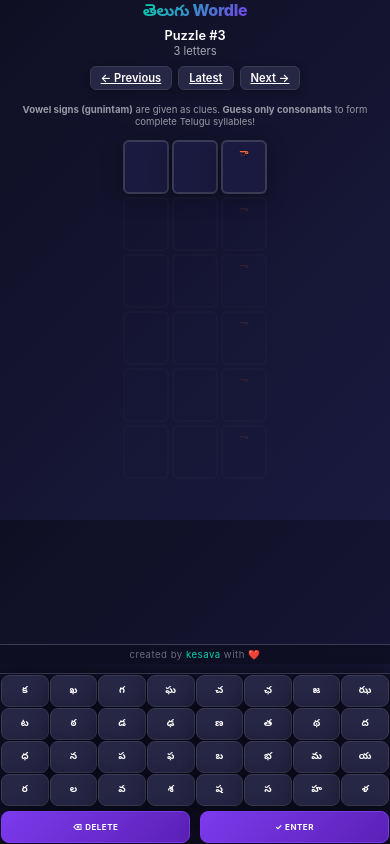
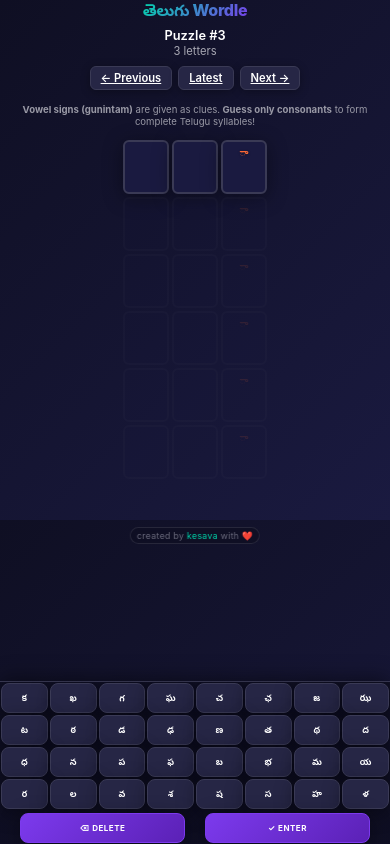
Before and after one commit to kesava/telugu-wordle, a website: page 4.html in a window 390 px wide. Drawn offline with nearby package versions, Linux system fonts and the light colour scheme.

Commit message:
added footer

```diff
--- a/4.html
+++ b/4.html
@@ -527,7 +527,7 @@
       }
 
       /* Mobile-first responsive adjustments */
-      /* iPhone CSS Grid Fix - Forces exact 8-column layout */
+      /* AGGRESSIVE KEYBOARD FIX - iPhone wrapping solution */
       @media (max-width: 400px) {
         .tw-app {
           padding: env(safe-area-inset-top, 4px) 1px 0 !important;
@@ -564,47 +564,65 @@
         .tw-row {
           gap: 3px;
         }
+
+        /* KEYBOARD - Complete Override */
         .tw-keyboard {
-          padding: 1px !important;
-          gap: 1px !important;
-          padding-bottom: calc(1px + env(safe-area-inset-bottom, 0)) !important;
+          padding: 0px !important;
+          gap: 0px !important;
+          padding-bottom: calc(0px + env(safe-area-inset-bottom, 0)) !important;
           width: 100% !important;
-          max-width: 100% !important;
+          max-width: 100vw !important;
+          left: 0 !important;
+          transform: none !important;
+          box-sizing: border-box !important;
         }
+
         .tw-keyboard-row {
-          display: grid !important;
-          grid-template-columns: repeat(8, 1fr) !important;
-          gap: 1px !important;
+          display: flex !important;
+          flex-direction: row !important;
+          flex-wrap: nowrap !important;
+          justify-content: space-between !important;
+          align-items: center !important;
+          gap: 0px !important;
           width: 100% !important;
           margin: 0 !important;
-          padding: 0 !important;
+          padding: 1px !important;
+          box-sizing: border-box !important;
         }
+
         .tw-key {
-          width: 100% !important;
-          min-width: unset !important;
-          max-width: 100% !important;
-          height: 32px !important;
-          font-size: 0.6rem !important;
+          width: calc((100vw - 16px) / 8) !important;
+          min-width: calc((100vw - 16px) / 8) !important;
+          max-width: calc((100vw - 16px) / 8) !important;
+          height: 30px !important;
+          font-size: 0.55rem !important;
           padding: 0 !important;
           margin: 0 !important;
-          border-width: 1px !important;
+          border-width: 0.5px !important;
           box-sizing: border-box !important;
+          flex: none !important;
         }
+
         .tw-key.group-end {
           margin-right: 0px !important;
+          margin-left: 0px !important;
         }
+
         .tw-keyboard-controls {
-          display: grid !important;
-          grid-template-columns: 1fr 1fr !important;
-          gap: 10px !important;
-          margin-top: 4px !important;
+          display: flex !important;
+          flex-direction: row !important;
+          justify-content: center !important;
+          gap: 20px !important;
+          margin-top: 2px !important;
+          padding: 1px !important;
         }
+
         .tw-key.special {
-          width: 100% !important;
-          min-width: unset !important;
-          max-width: 100% !important;
+          width: calc((100vw - 60px) / 2) !important;
+          min-width: calc((100vw - 60px) / 2) !important;
+          max-width: calc((100vw - 60px) / 2) !important;
           font-size: 0.5rem !important;
-          height: 32px !important;
+          height: 30px !important;
         }
       }
 
@@ -932,20 +950,23 @@
       /* Footer styling */
       .tw-footer {
         position: fixed;
-        bottom: 200px; /* Position above keyboard */
-        left: 0;
-        right: 0;
-        background: rgba(15, 15, 35, 0.9);
-        backdrop-filter: blur(8px);
-        -webkit-backdrop-filter: blur(8px);
+        bottom: 340px; /* Well above entire keyboard area */
+        left: 50%;
+        transform: translateX(-50%);
+        width: auto;
+        max-width: 300px;
+        background: rgba(15, 15, 35, 0.7);
+        backdrop-filter: blur(5px);
+        -webkit-backdrop-filter: blur(5px);
         color: var(--text-dim);
-        font-size: 0.65rem;
+        font-size: 0.6rem;
         text-align: center;
-        padding: 6px 8px;
-        z-index: 110; /* Above keyboard */
+        padding: 3px 8px;
+        z-index: 90; /* Below keyboard but above content */
         font-weight: 400;
-        letter-spacing: 0.5px;
-        border-top: 1px solid var(--border-color);
+        letter-spacing: 0.3px;
+        border-radius: 12px;
+        border: 1px solid rgba(255, 255, 255, 0.1);
       }
 
       .tw-footer a {
@@ -959,9 +980,9 @@
 
       @media (max-width: 400px) {
         .tw-footer {
-          font-size: 0.6rem;
-          padding: 4px 6px;
-          bottom: 180px; /* Adjust for smaller mobile keyboard */
+          font-size: 0.55rem;
+          padding: 2px 6px;
+          bottom: 300px; /* High above mobile keyboard */
         }
       }
     </style>
```
Also changed, not shown: 1.html (+58 -37 lines), 2.html (+58 -37 lines), 3.html (+58 -37 lines), 5.html (+58 -37 lines), template.html (+58 -37 lines).
